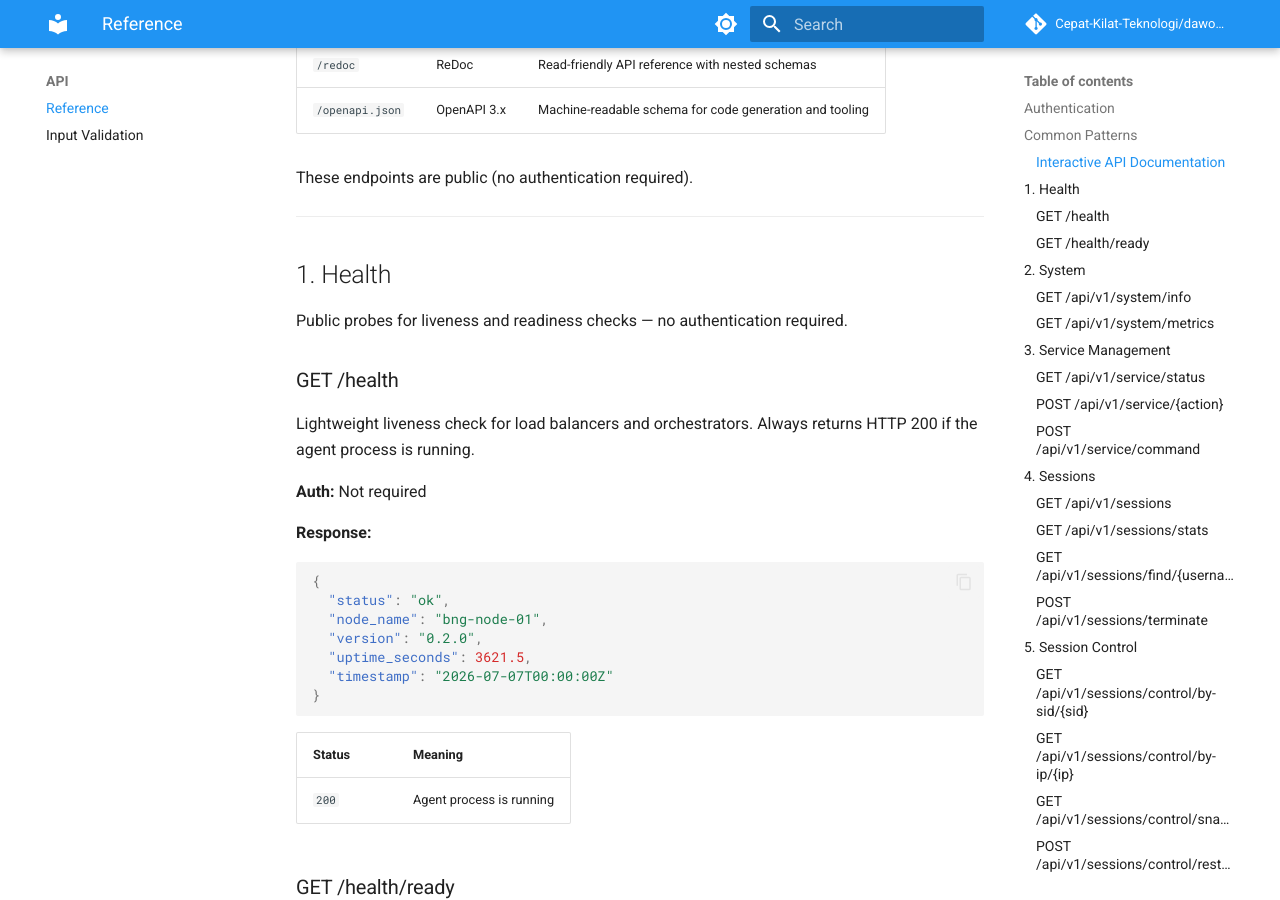
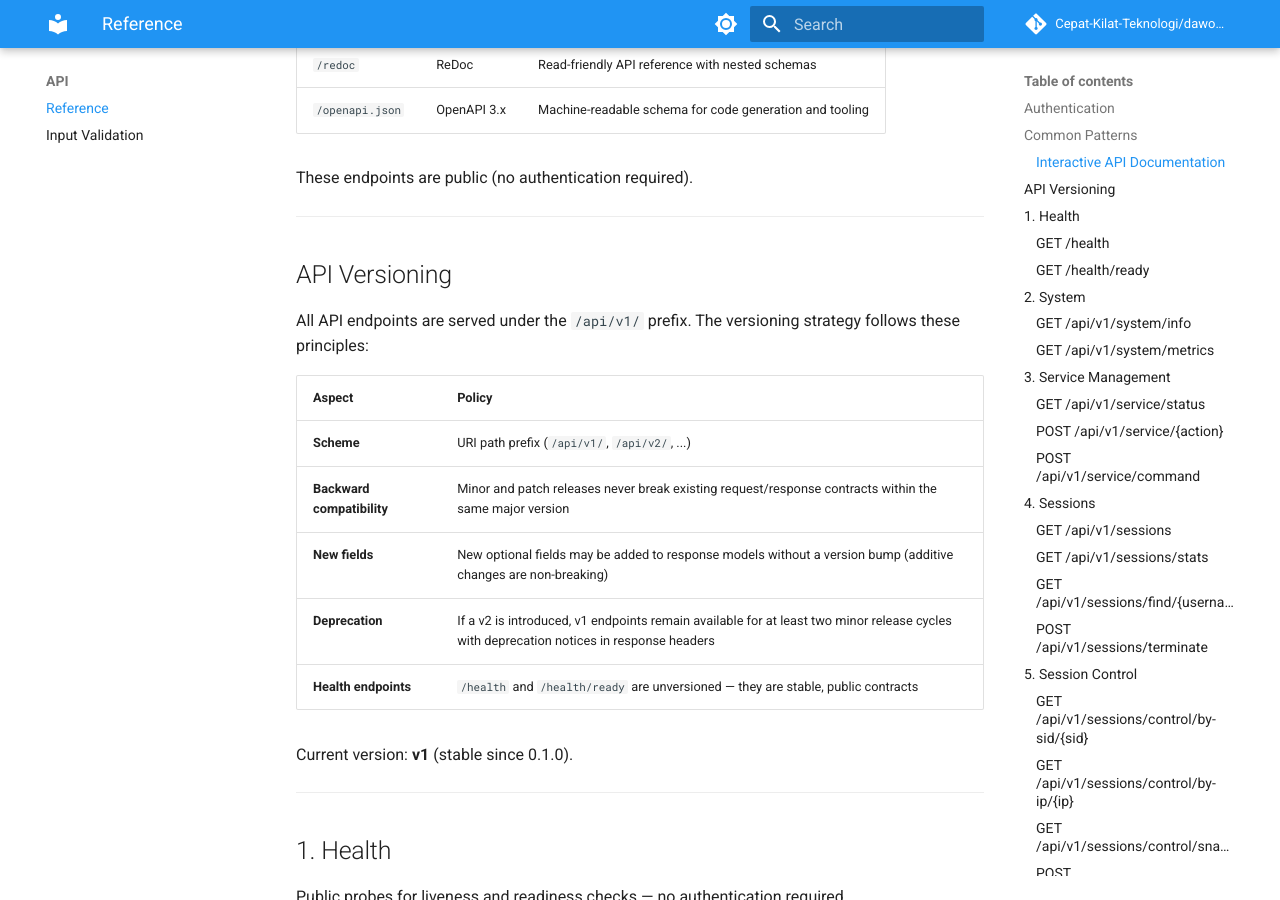
Before and after one commit to Cepat-Kilat-Teknologi/dawos-agent, an MkDocs documentation site: the page built from docs/api/reference.md, in a window 1280 px wide and 900 px high, scrolled down 1504 px. Built offline with MkDocs 1.6.1 and Material for MkDocs 9.7.7, drawn with Linux system fonts in a browser that asks for light colours; comment, search, counter and statistics services are not loaded.

Commit message:
docs: add API versioning strategy and OpenAPI documentation section
Document URI path versioning policy, backward compatibility
guarantees, and deprecation strategy. Add interactive API
documentation section with /docs, /redoc, and /openapi.json.

```diff
--- a/docs/api/reference.md
+++ b/docs/api/reference.md
@@ -50,6 +50,22 @@ The agent serves built-in API documentation powered by OpenAPI:
 | `/openapi.json` | OpenAPI 3.x | Machine-readable schema for code generation and tooling |
 
 These endpoints are public (no authentication required).
+
+---
+
+## API Versioning
+
+All API endpoints are served under the `/api/v1/` prefix. The versioning strategy follows these principles:
+
+| Aspect | Policy |
+|--------|--------|
+| **Scheme** | URI path prefix (`/api/v1/`, `/api/v2/`, ...) |
+| **Backward compatibility** | Minor and patch releases never break existing request/response contracts within the same major version |
+| **New fields** | New optional fields may be added to response models without a version bump (additive changes are non-breaking) |
+| **Deprecation** | If a v2 is introduced, v1 endpoints remain available for at least two minor release cycles with deprecation notices in response headers |
+| **Health endpoints** | `/health` and `/health/ready` are unversioned — they are stable, public contracts |
+
+Current version: **v1** (stable since 0.1.0).
 
 ---
 
```
